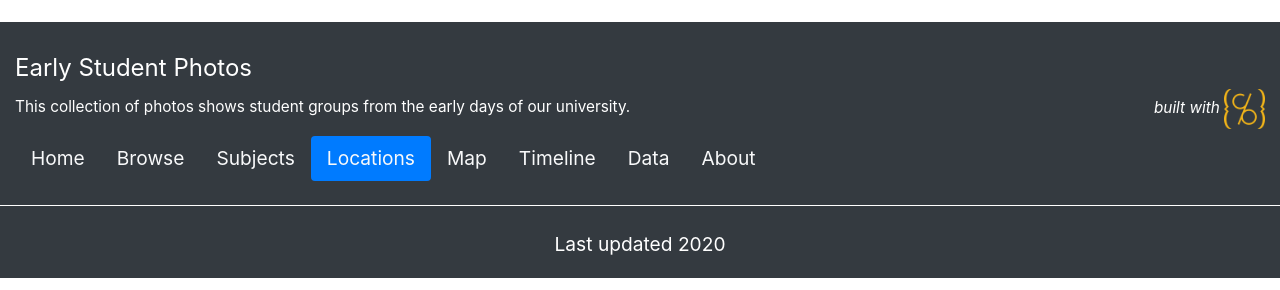
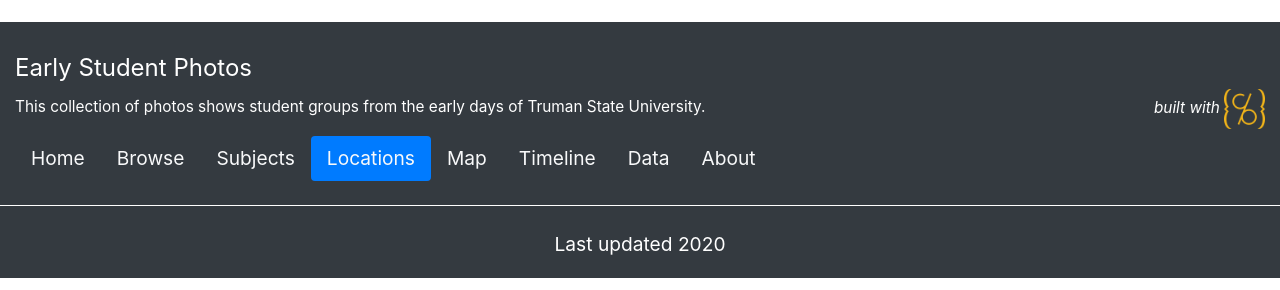
Before and after one commit to amoots/earlystudentphotos_draft, a Jekyll site: the page built from pages/locations.md, in a window 1280 px wide. Shown: the part 333-623 px from the top of the page. Built offline with Jekyll 4.4.1, drawn with Linux system fonts in a browser that asks for light colours.

Commit message:
Updated description

```diff
--- a/_config.yml
+++ b/_config.yml
@@ -23,7 +23,7 @@ title: Early Student Photos
 tagline: From the Truman State University Photo Archives
 # description appears in meta tags and other locations
 # this description might appear in search result lists, keep around 160 characters max
-description: "This collection of photos shows student groups from the early days of our university."
+description: "This collection of photos shows student groups from the early days of Truman State University."
 # creator of the digital collection, to appear in meta tags; we typically use our GitHub usernames but feel free to just use your name
 author: amoots
 
```
